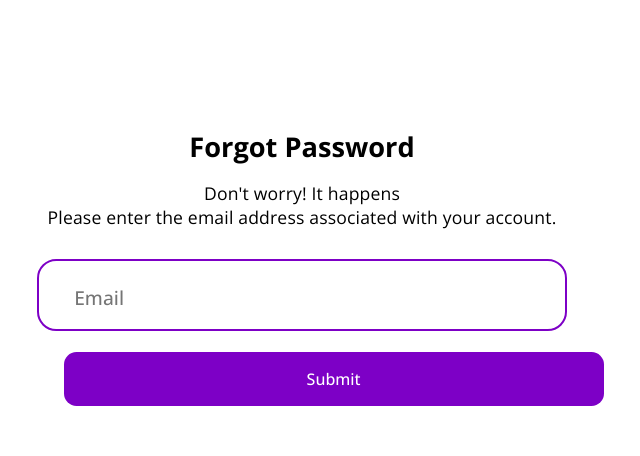
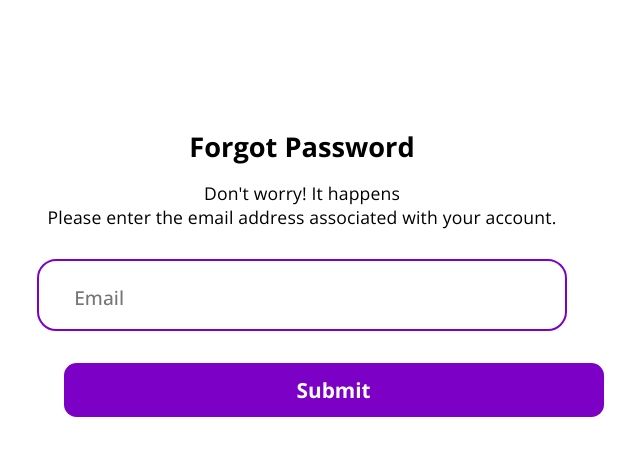
Before and after one commit to Musecreatives/Urolang, a Next.js app: page /forgotPassword in a window 1280 px wide. Shown: the top 456 px of the page, without its empty margins (338-978 px from the left). Built offline with nearby package versions, Linux system fonts and the light colour scheme.

Commit message:
auth-forgot-password functionality

```diff
--- a/package.json
+++ b/package.json
@@ -14,10 +14,13 @@
     "@fortawesome/free-brands-svg-icons": "^6.2.0",
     "@fortawesome/free-solid-svg-icons": "^6.2.0",
     "@fortawesome/react-fontawesome": "^0.2.0",
+    "axios": "^0.27.2",
+    "formik": "^2.2.9",
     "json-server": "^0.17.0",
     "next": "12.3.0",
     "react": "18.2.0",
-    "react-dom": "18.2.0"
+    "react-dom": "18.2.0",
+    "yup": "^0.32.11"
   },
   "devDependencies": {
     "eslint": "8.23.1",
--- a/pages/forgotPassword.js
+++ b/pages/forgotPassword.js
@@ -1,22 +1,122 @@
 import Link from "next/link";
 import styles from "../styles/forgotPassword.module.css";
+import { useState } from "react";
+import * as Yup from "yup";
+import axios from "axios";
+import { Formik, Form, Field, ErrorMessage } from "formik";
 
-export default function forgotPassword() {
+const ForgotPassword = () => {
+  const [alert, setAlert] = useState();
+
+  const initialValues = {
+    email: "",
+  };
+
+  const validationSchema = Yup.object({
+    email: Yup.string().email("Insert a valid email"),
+  });
+
+  const onSubmit = (values, { setSubmitting, resetForm }) => {
+    setAlert();
+
+    axios
+      .post("/pages/forgotPassword", values)
+      .then((response) => {
+        const message = `Please check your email to reset your password.`;
+        setAlert(["success", message]);
+
+        resetForm();
+      })
+      .catch((error) => {
+        if (!error.response.data.message) {
+          setAlert(["alert", "Something went wrong"]);
+        } else {
+          const messages = error.response.data.message[0].messages;
+
+          const list = [];
+          messages.map((message, i) => {
+            let item = "";
+            if (i === 0) item += `<ul>`;
+
+            item += `<li>${message.id}</li>`;
+
+            if (i === messages.length - 1) item += `</ul>`;
+            list.push(item);
+          });
+
+          setAlert(["alert", list]);
+        }
+      })
+      .finally(() => {
+        setSubmitting(false);
+      });
+  };
+
   return (
-    <div>
+    <>
+      {alert && (
+        <div
+          style={{
+            backgroundColor:
+              alert[0] === "success" ? "lightgreen" : "lightcoral",
+          }}
+        >
+          <div dangerouslySetInnerHTML={{ __html: alert[1] }} />
+        </div>
+      )}
+
+      <Formik
+        initialValues={initialValues}
+        validationSchema={validationSchema}
+        onSubmit={(values, { setSubmitting, resetForm }) =>
+          onSubmit(values, { setSubmitting, resetForm })
+        }
+      >
+        {({ isSubmitting, isValid }) => (
+
             <div className={styles.container}>
               <h1>Forgot Password</h1>
               <p>Don't worry! It happens</p>
+              <p>
+                Please enter the email address associated with your account.
+              </p>
+              <Form className={styles.form_group}>
+                <Field
+                  id="email"
+                  name="email"
+                  type="email"
+                  placeholder="Email"
+                  required
+                />
+                <div className="error">
+                  <ErrorMessage name="email" />
+                </div>
+                <button type="submit" disabled={!isValid} className={styles.btn1}>
+                {!isSubmitting && "Submit"}
+              {isSubmitting && "Loading..."}
+              </button>
+              </Form>
+            </div>
+        )}
+      </Formik>
+    </>
+  );
+};
+
+export default ForgotPassword;
+
+{
+  /* <div className={styles.container}>
+            <h1>Forgot Password</h1>
+            <p>Don't worry! It happens</p>
             <p>Please enter the email address associated with your account.</p>
-        <form className={styles.form_group}>
+            <Form className={styles.form_group}>
               <input type="email" placeholder="Email" />
-        </form>
+            </Form>
             <button className={styles.btn1}>
               <Link href="#">
                 <a>Submit</a>
               </Link>
             </button>
-      </div>
-    </div>
-  );
+          </div> */
 }
--- a/styles/forgotPassword.module.css
+++ b/styles/forgotPassword.module.css
@@ -8,37 +8,32 @@
   text-align: center;
 }
 
-
 .container h1 {
-    font-size:1.7rem;
+  font-size: 1.7rem;
   margin-bottom: 1rem;
 }
 
-
 .container p {
   font-size: 1.1rem;
-    letter-spacing: .01rem;
+  letter-spacing: 0.01rem;
   color: black;
 }
 
-
 .form_group {
   margin-top: 1.9em;
-    margin-bottom: 1.3em;
   font-size: 1rem;
 }
-
 
 .form_group input {
   width: 530px;
   height: 3em;
-    border-radius: .8em;
-    border: 2.5px solid #7D00C6;
-    padding-left: .6em;
+  border-radius: 0.8em;
+  border: 2.5px solid #7d00c6;
+  padding-left: 0.6em;
   font-size: 1.5rem;
   font-weight: 500;
+  margin-bottom: 1.3em;
 }
-
 
 .form_group ::placeholder {
   padding-left: 1.3rem;
@@ -48,15 +43,12 @@
 .btn1 {
   width: 540px;
   height: 2.6em;
-    border-radius: .6em;
-    background-color: #7D00C6;
-    margin-bottom: .9em;
+  border-radius: 0.6em;
+  background-color: #7d00c6;
+  margin-bottom: 0.9em;
   font-weight: 700;
   font-size: 1.3rem;
   margin-left: 7em;
-}
-
-.btn1 a {
 
   color: white;
 }
```
Also changed, not shown: 1 other file (tests, documents, lock files or other folders). Lines whose indentation alone changed are shown as unchanged.
